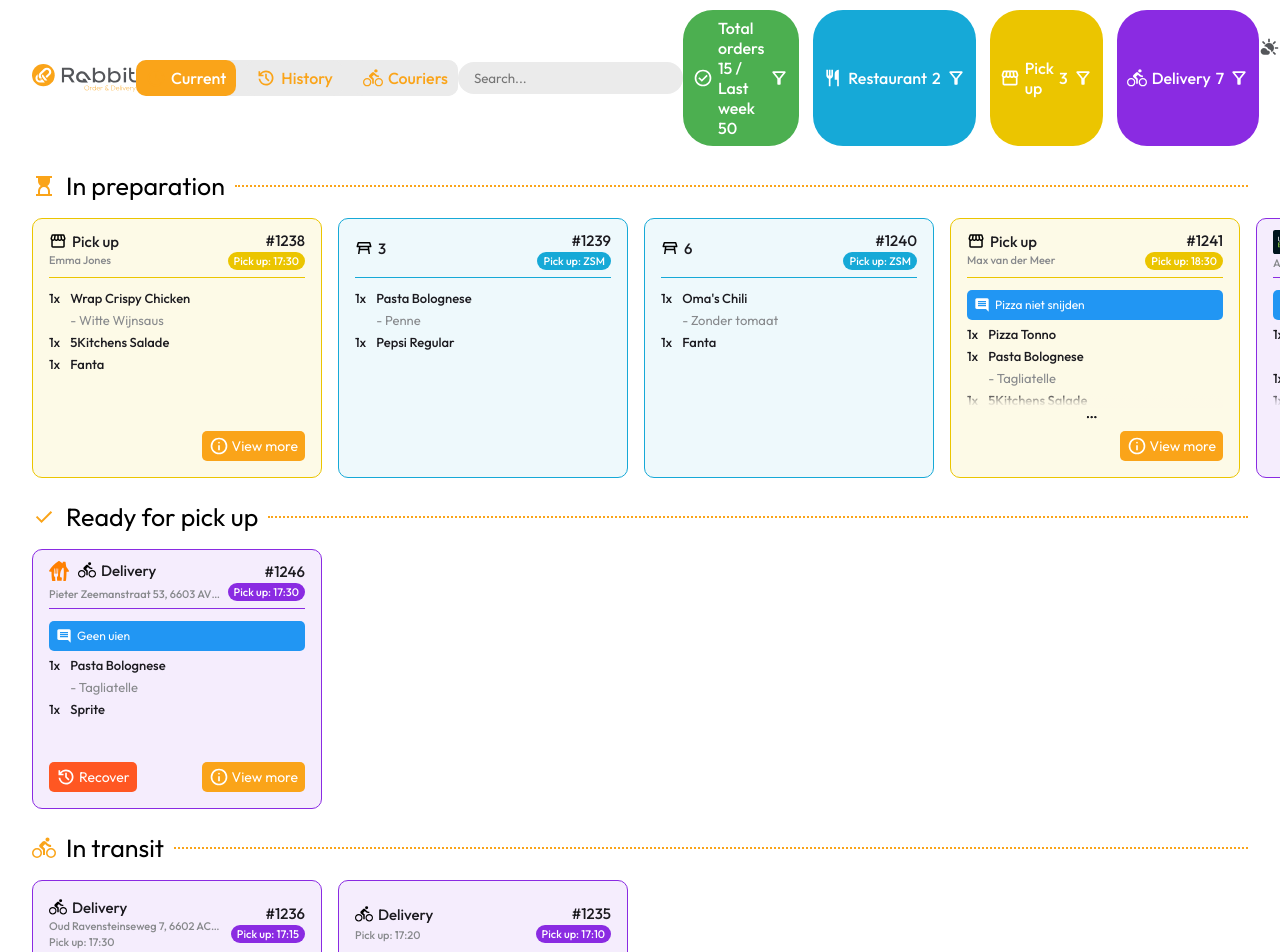
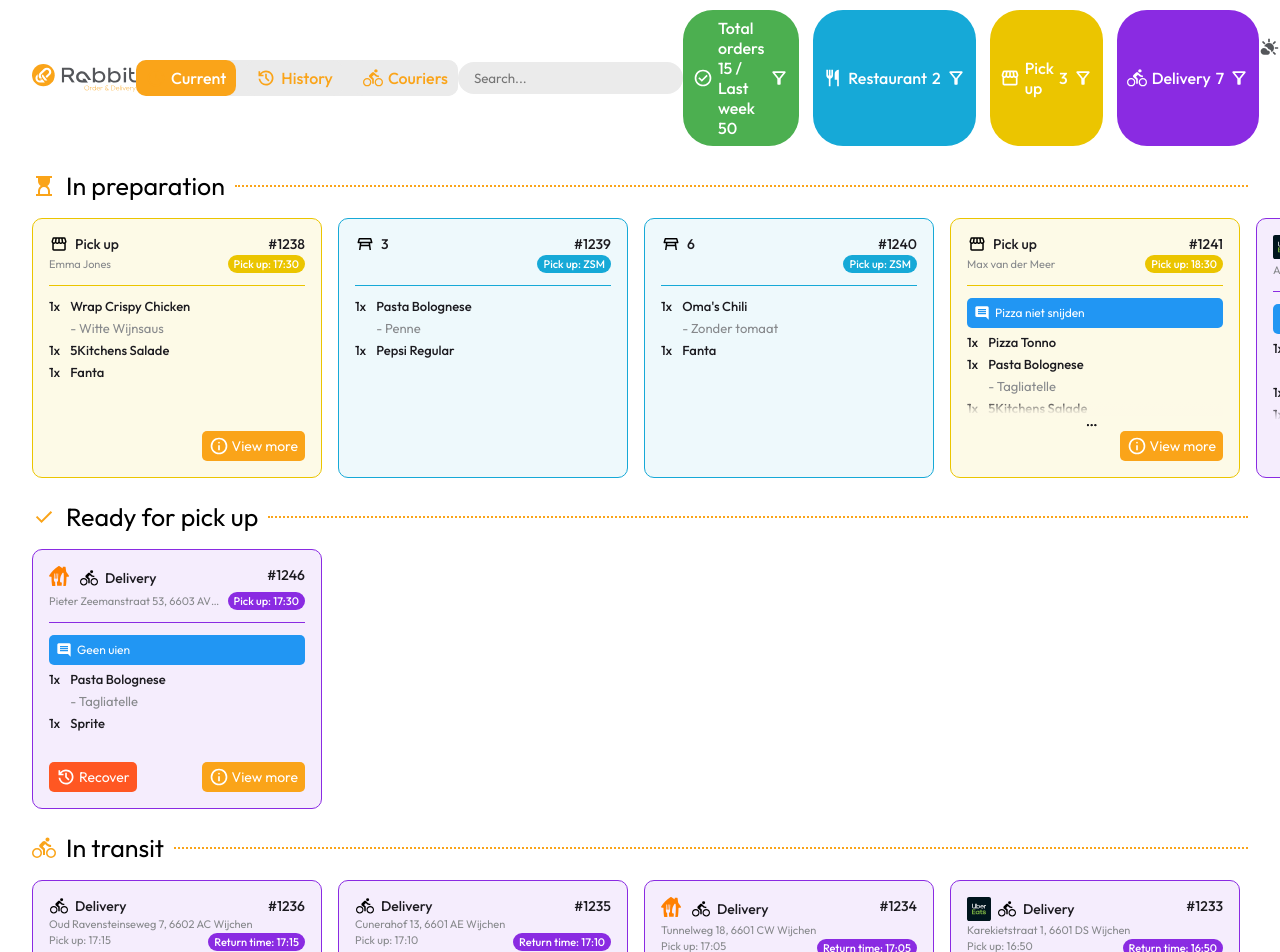
Before and after one commit to IzzetGunturk/orderscreenrabbitorderdelivery, an Angular app: page /floormanager in a window 1280 px wide. Shown: the top 952 px of the page. Built offline with nearby package versions, Linux system fonts and the light colour scheme.

Commit message:
Added orders to floormanager screen

```diff
--- a/src/app/floormanager/floormanager.component.html
+++ b/src/app/floormanager/floormanager.component.html
@@ -63,24 +63,27 @@
         <div class="order"
           [ngClass]="{'delivery-order': order.type === 'Delivery', 'restaurant-order': order.type === 'Restaurant', 'pickup-order': order.type === 'Pick up'}">
           <div class="orderheader">
-            <div class="ordertype">
-              <div class="ordertype-icon">
-                <app-svgicons *ngIf="order.deliverycompanyicon" [selectedSvg]="order.deliverycompanyicon" [fillColor]="'#000'" [svgHeight]="'24px'"
-                  [svgWidth]="'24px'">
+            <div class="headerrow">
+              <div class="ordertype">
+                <app-svgicons *ngIf="order.deliverycompanyicon" [selectedSvg]="order.deliverycompanyicon" [fillColor]="'#000'" svgHeight="24px"
+                  svgWidth="24px">
                 </app-svgicons>
-                <app-svgicons [selectedSvg]="getIcon(order.type)" [fillColor]="'#000'" [svgHeight]="'18px'"
-                  [svgWidth]="'18px'"></app-svgicons>
+                <app-svgicons [selectedSvg]="getIcon(order.type)" [fillColor]="'#000'" [svgHeight]="'18px'">
+                </app-svgicons>
                 <p *ngIf="order.type !== 'Restaurant'">{{ order.type }}</p>
                 <p>{{ order.tablenumber }}</p>
               </div>
-              <p class="namecustomer" *ngIf="order.type !== 'Delivery'">{{ order.namecustomer }}</p>
-              <p class="address">{{ order.address }}</p>
+              <p>#{{ order.id }}</p>
             </div>
-            <div class="orderinformation">
-              <p>#{{ order.id }}</p>
+            <div class="headerrow">
+              <div class="ordertype">
+                <p class="namecustomer" *ngIf="order.type !== 'Delivery'">{{ order.namecustomer }}</p>
+                <p *ngIf="order.address" class="address">{{ order.address }}</p>
+              </div>
               <p class="pickuptime"
                 [ngClass]="{'pickuptime-delivery': order.type === 'Delivery', 'pickuptime-restaurant': order.type === 'Restaurant', 'pickuptime-pickup': order.type === 'Pick up'}">
-                Pick up: {{ order.pickuptime }}</p>
+                Pick up: {{ order.pickuptime }}
+              </p>
             </div>
           </div>
           <hr>
@@ -91,14 +94,17 @@
                 </app-svgicons>
                 <p>{{ order.comment }}</p>
               </div>
-              <div class="dishes" *ngFor="let dish of (order.dishes.length > 0) && !order.comment ? order.dishes.slice(0, 4) : order.dishes.slice(0, 3)">
+              <div class="dishes"
+                *ngFor="let dish of (order.dishes.length > 0) && !order.comment ? order.dishes.slice(0, 4) : order.dishes.slice(0, 3)">
                 <div class="amountdishes">
                   <p>{{ dish.quantity }}x</p>
                   <div class="dishnameoption">
                     <p>{{ dish.name }}</p>
                     <span *ngIf="dish.option">- {{ dish.option }}</span>
                   </div>
-                  <div class="overlay" [ngClass]="{'overlay-delivery' : order.type === 'Delivery', 'overlay-pickup' : order.type === 'Pick up', 'overlay-restaurant' : order.type === 'Restaurant' }" *ngIf="order.dishes.length > 3"></div>
+                  <div class="overlay"
+                    [ngClass]="{'overlay-delivery' : order.type === 'Delivery', 'overlay-pickup' : order.type === 'Pick up', 'overlay-restaurant' : order.type === 'Restaurant' }"
+                    *ngIf="order.dishes.length > 3"></div>
                 </div>
                 <p class="ellipses" *ngIf="order.dishes.length > 3">...</p>
               </div>
@@ -132,24 +138,27 @@
         <div class="order"
           [ngClass]="{'delivery-order': order.type === 'Delivery', 'restaurant-order': order.type === 'Restaurant', 'pickup-order': order.type === 'Pick up'}">
           <div class="orderheader">
-            <div class="ordertype">
-              <div class="ordertype-icon">
-                <app-svgicons *ngIf="order.deliverycompanyicon" [selectedSvg]="order.deliverycompanyicon" [fillColor]="'#000'" [svgHeight]="'24px'"
-                  [svgWidth]="'24px'">
+            <div class="headerrow">
+              <div class="ordertype">
+                <app-svgicons *ngIf="order.deliverycompanyicon" [selectedSvg]="order.deliverycompanyicon" [fillColor]="'#000'" svgHeight="24px"
+                  svgWidth="24px">
                 </app-svgicons>
-                <app-svgicons [selectedSvg]="getIcon(order.type)" [fillColor]="'#000'" [svgHeight]="'18px'"
-                  [svgWidth]="'18px'"></app-svgicons>
+                <app-svgicons [selectedSvg]="getIcon(order.type)" [fillColor]="'#000'" [svgHeight]="'18px'">
+                </app-svgicons>
                 <p *ngIf="order.type !== 'Restaurant'">{{ order.type }}</p>
                 <p>{{ order.tablenumber }}</p>
               </div>
-              <p class="namecustomer" *ngIf="order.type !== 'Delivery'">{{ order.namecustomer }}</p>
-              <p class="address">{{ order.address }}</p>
+              <p>#{{ order.id }}</p>
             </div>
-            <div class="orderinformation">
-              <p>#{{ order.id }}</p>
+            <div class="headerrow">
+              <div class="ordertype">
+                <p class="namecustomer" *ngIf="order.type !== 'Delivery'">{{ order.namecustomer }}</p>
+                <p *ngIf="order.address" class="address">{{ order.address }}</p>
+              </div>
               <p class="pickuptime"
                 [ngClass]="{'pickuptime-delivery': order.type === 'Delivery', 'pickuptime-restaurant': order.type === 'Restaurant', 'pickuptime-pickup': order.type === 'Pick up'}">
-                Pick up: {{ order.pickuptime }}</p>
+                Pick up: {{ order.pickuptime }}
+              </p>
             </div>
           </div>
           <hr>
@@ -160,14 +169,17 @@
                 </app-svgicons>
                 <p>{{ order.comment }}</p>
               </div>
-              <div class="dishes" *ngFor="let dish of (order.dishes.length > 0) && !order.comment ? order.dishes.slice(0, 4) : order.dishes.slice(0, 3)">
+              <div class="dishes"
+                *ngFor="let dish of (order.dishes.length > 0) && !order.comment ? order.dishes.slice(0, 4) : order.dishes.slice(0, 3)">
                 <div class="amountdishes">
                   <p>{{ dish.quantity }}x</p>
                   <div class="dishnameoption">
                     <p>{{ dish.name }}</p>
                     <span *ngIf="dish.option">- {{ dish.option }}</span>
                   </div>
-                  <div class="overlay" [ngClass]="{'overlay-delivery' : order.type === 'Delivery', 'overlay-pickup' : order.type === 'Pick up', 'overlay-restaurant' : order.type === 'Restaurant' }" *ngIf="order.dishes.length > 3"></div>
+                  <div class="overlay"
+                    [ngClass]="{'overlay-delivery' : order.type === 'Delivery', 'overlay-pickup' : order.type === 'Pick up', 'overlay-restaurant' : order.type === 'Restaurant' }"
+                    *ngIf="order.dishes.length > 3"></div>
                 </div>
                 <p class="ellipses" *ngIf="order.dishes.length > 3">...</p>
               </div>
@@ -199,26 +211,29 @@
     <div class="orders-container">
       <div class="orders" *ngFor="let order of intransitorders | slice:0:6">
         <div class="order transit">
-          <div class="orderheader transit">
-            <div class="ordertype">
-              <div class="ordertype-icon">
-                <app-svgicons *ngIf="order.deliverycompanyicon" [selectedSvg]="order.deliverycompanyicon" [fillColor]="'#000'" [svgHeight]="'24px'"
-                  [svgWidth]="'24px'">
+          <div class="orderheader transs">
+            <div class="headerrow">
+              <div class="ordertype">
+                <app-svgicons *ngIf="order.deliverycompanyicon" [selectedSvg]="order.deliverycompanyicon" [fillColor]="'#000'" svgHeight="24px"
+                  svgWidth="24px">
                 </app-svgicons>
-                <app-svgicons [selectedSvg]="getIcon(order.type)" [fillColor]="'#000'" [svgHeight]="'18px'"
-                  [svgWidth]="'18px'"></app-svgicons>
-                <p>{{ order.type }}</p>
-                <p>{{ order.tablenumber }}</p>
+                <app-svgicons [selectedSvg]="getIcon(order.type)" [fillColor]="'#000'" [svgHeight]="'18px'">
+                </app-svgicons>
+                <p *ngIf="order.type == 'Delivery'">{{ order.type }}</p>
               </div>
-              <p class="namecustomer" *ngIf="order.type !== 'Delivery'">{{ order.namecustomer }}</p>
-              <p class="address">{{ order.address }}</p>
-              <p class="returntime"> Pick up: {{ order.returntime }}</p>
+              <p>#{{ order.id }}</p>
             </div>
-            <div class="orderinformation">
-              <p>#{{ order.id }}</p>
-              <p class="pickuptime"
-                [ngClass]="{'pickuptime-delivery': order.type === 'Delivery'}">
+            <div class="headerrow">
+              <div class="ordertype">
+                <p *ngIf="order.address" class="address transit">{{ order.address }}</p>
+              </div>
+            </div>
+            <div class="headerrow">
+              <p class="pickuptime transit">
                 Pick up: {{ order.pickuptime }}
+              </p>
+              <p class="returntime transit">
+                Return time: {{ order.pickuptime }}
               </p>
             </div>
           </div>
@@ -230,14 +245,17 @@
                 </app-svgicons>
                 <p>{{ order.comment }}</p>
               </div>
-              <div class="dishes" *ngFor="let dish of (order.dishes.length > 0) && !order.comment ? order.dishes.slice(0, 4) : order.dishes.slice(0, 3)">
+              <div class="dishes"
+                *ngFor="let dish of (order.dishes.length > 0) && !order.comment ? order.dishes.slice(0, 4) : order.dishes.slice(0, 3)">
                 <div class="amountdishes">
                   <p>{{ dish.quantity }}x</p>
                   <div class="dishnameoption">
                     <p>{{ dish.name }}</p>
                     <span *ngFor="let option of dish.option">- {{ option }}</span>
                   </div>
-                  <div class="overlay" [ngClass]="{'overlay-delivery' : order.type === 'Delivery', 'overlay-pickup' : order.type === 'Pick up', 'overlay-restaurant' : order.type === 'Restaurant' }" *ngIf="order.dishes.length > 3"></div>
+                  <div class="overlay"
+                    [ngClass]="{'overlay-delivery' : order.type === 'Delivery', 'overlay-pickup' : order.type === 'Pick up', 'overlay-restaurant' : order.type === 'Restaurant' }"
+                    *ngIf="order.dishes.length > 3"></div>
                 </div>
                 <p class="ellipses" *ngIf="order.dishes.length > 3">...</p>
               </div>
--- a/src/app/floormanager/floormanager.component.scss
+++ b/src/app/floormanager/floormanager.component.scss
@@ -165,16 +165,24 @@ header {
 
   &.transit {
     gap: 8px;
+
+    hr {
+      border: none;
+      border-top: 1px solid $delivery
+    }
   }
 
   .orderheader {
     display: flex;
+    flex-direction: column;
+    gap: 2px;
+
+    .headerrow {
+      display: flex;
       flex-direction: row;
       justify-content: space-between;
-    font-size: 15px;
+      font-size: 14px;
       font-weight: 500;
-    align-items: center;
-    height: 30px;
 
       &.transit {
         height: 52px;
@@ -182,18 +190,27 @@ header {
 
       .ordertype {
         display: flex;
-      flex-direction: column;
-      gap: 2px;
+        flex-direction: row;
+        gap: 6px;
+        align-items: center;
 
-      .ordertype-icon {
+        .orderfirstrow {
           display: flex;
           flex-direction: row;
           gap: 5px;
+          flex: 1;
+
+          .ordertype-id {
+            display: flex;
+            flex-direction: row;
+            gap: 5px;
+          }
         }
 
         .namecustomer {
           font-size: 11px;
           color: $secondary-300;
+          font-weight: normal;
         }
 
         .address {
@@ -203,25 +220,38 @@ header {
           white-space: nowrap;
           text-overflow: ellipsis;
           width: 172px;
+          font-weight: normal;
+
+          &.transit {
+            width: 100%;
+          }
+        }
       }
 
       .returntime {
         font-size: 11px;
         color: $secondary-300;
+
+        &.transit {
+          font-size: 11px;
+          color: $white;
+          padding: 2px 6px;
+          border-radius: 15px;
+          background-color: $delivery;
         }
       }
-
-    .orderinformation {
-      display: flex;
-      flex-direction: column;
-      align-items: end;
-      gap: 2px;
 
       .pickuptime {
         font-size: 11px;
         color: $white;
         padding: 2px 6px;
         border-radius: 15px;
+
+        &.transit {
+          color: $secondary-300;
+          padding: 0;
+          font-weight: normal;
+        }
       }
 
       .pickuptime-delivery {
@@ -235,12 +265,12 @@ header {
       .pickuptime-restaurant {
         background-color: $restaurant;
       }
-    }
 
       .table-number {
         display: flex;
         flex-direction: row;
         gap: 10px;
+      }
     }
   }
 
--- a/src/app/floormanager/floormanager.component.ts
+++ b/src/app/floormanager/floormanager.component.ts
@@ -138,7 +138,7 @@ export class FloormanagerComponent {
       address: 'Pieter Zeemanstraat 53, 6603 AV Wijchen',
       dishes: [
         { name: 'Pasta Bolognese', option: ['Tagliatelle'], quantity: 1 },
-        { name: 'Sprite', quantity: 1 }
+        { name: 'Sprite', quantity: 1 },
       ]
     }
   ];
@@ -164,6 +164,7 @@ export class FloormanagerComponent {
       id: 1235,
       type: 'Delivery',
       comment: '',
+      address: 'Cunerahof 13, 6601 AE Wijchen',
       prepared: false,
       namecustomer: 'Emma Jones',
       pickuptime: '17:10',
@@ -172,7 +173,43 @@ export class FloormanagerComponent {
         { name: "Oma's Chili", option: ['Zonder tomaat'], quantity: 1 },
         { name: 'Fanta', quantity: 1 }
       ]
-    }
+    },
+    {
+      deliverycompanyicon: 'thuisbezorgd',
+      id: 1234,
+      type: 'Delivery',
+      comment: '',
+      prepared: false,
+      namecustomer: 'Emma Jones',
+      address: 'Tunnelweg 18, 6601 CW Wijchen',
+      pickuptime: '17:05',
+      returntime: '17:16',
+      dishes: [
+        { name: 'Gelakte Spareribs', option: ['BBQ Sauce'], quantity: 1 },
+        { name: 'Chili Sin Carne', quantity: 1 },
+        { name: '5Kitchens Salade', quantity: 1 },
+        { name: 'Fanta', quantity: 1 },
+        { name: 'Pepsi', quantity: 1 },
+      ]
+    },
+    {
+      deliverycompanyicon: 'ubereats',
+      id: 1233,
+      type: 'Delivery',
+      comment: '',
+      prepared: false,
+      namecustomer: 'Emma Jones',
+      address: 'Karekietstraat 1, 6601 DS Wijchen',
+      pickuptime: '16:50',
+      returntime: '17:05',
+      dishes: [
+        { name: 'Gelakte Spareribs', option: ['BBQ Sauce'], quantity: 1 },
+        { name: 'Chili Sin Carne', quantity: 1 },
+        { name: '5Kitchens Salade', quantity: 1 },
+        { name: 'Fanta', quantity: 1 },
+        { name: 'Pepsi', quantity: 1 },
+      ]
+    },
   ];
 
   // date time
```
Lines whose indentation alone changed are shown as unchanged.
